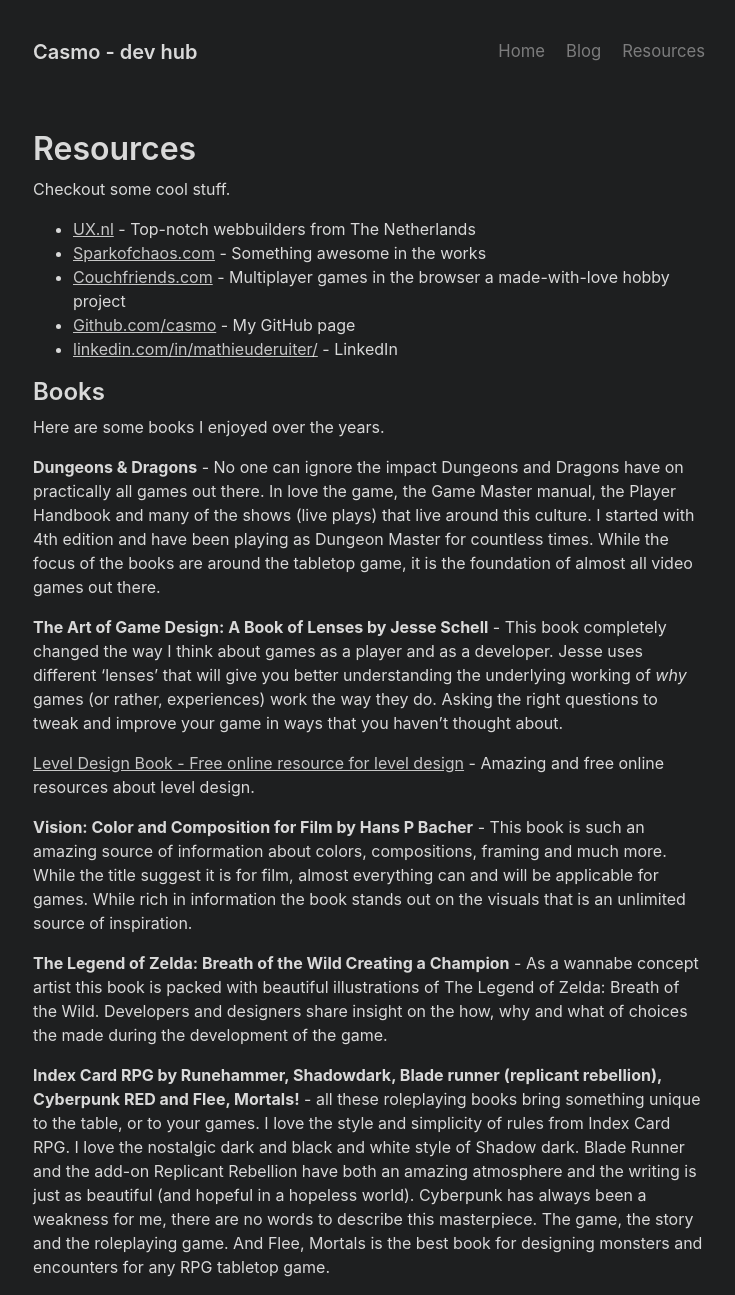
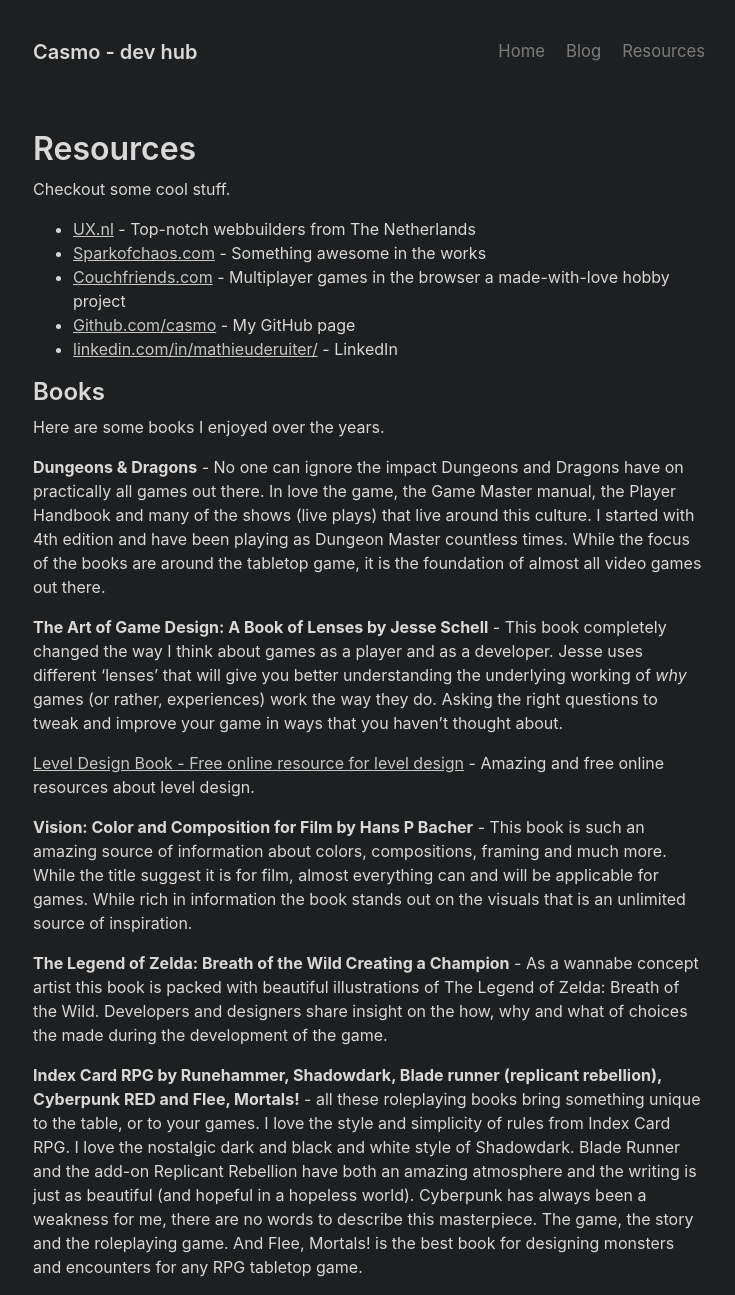
Before and after one commit to Casmo/casmo.github.io, a Jekyll site: the page built from resources.md, in a window 1280 px wide. Shown: the whole page, without its empty margins (271-1006 px from the left). Built offline with Jekyll 4.4.1, drawn with Linux system fonts in a browser that asks for light colours.

Commit message:
Update resources.md

```diff
--- a/resources.md
+++ b/resources.md
@@ -17,7 +17,7 @@
 
 Here are some books I enjoyed over the years.
 
-<strong>Dungeons & Dragons</strong> - No one can ignore the impact Dungeons and Dragons have on practically all games out there. In love the game, the Game Master manual, the Player Handbook and many of the shows (live plays) that live around this culture. I started with 4th edition and have been playing as Dungeon Master for countless times. While the focus of the books are around the tabletop game, it is the foundation of almost all video games out there.
+<strong>Dungeons & Dragons</strong> - No one can ignore the impact Dungeons and Dragons have on practically all games out there. In love the game, the Game Master manual, the Player Handbook and many of the shows (live plays) that live around this culture. I started with 4th edition and have been playing as Dungeon Master countless times. While the focus of the books are around the tabletop game, it is the foundation of almost all video games out there.
 
 <strong>The Art of Game Design: A Book of Lenses by Jesse Schell</strong> - This book completely changed the way I think about games as a player and as a developer. Jesse uses different 'lenses' that will give you better understanding the underlying working of *why* games (or rather, experiences) work the way they do. Asking the right questions to tweak and improve your game in ways that you haven't thought about.
 
@@ -27,4 +27,4 @@
 
 <strong>The Legend of Zelda: Breath of the Wild Creating a Champion</strong> - As a wannabe concept artist this book is packed with beautiful illustrations of The Legend of Zelda: Breath of the Wild. Developers and designers share insight on the how, why and what of choices the made during the development of the game.
 
-<strong>Index Card RPG by Runehammer, Shadowdark, Blade runner (replicant rebellion), Cyberpunk RED and Flee, Mortals!</strong> - all these roleplaying books bring something unique to the table, or to your games. I love the style and simplicity of rules from Index Card RPG. I love the nostalgic dark and black and white style of Shadow dark. Blade Runner and the add-on Replicant Rebellion have both an amazing atmosphere and the writing is just as beautiful (and hopeful in a hopeless world). Cyberpunk has always been a weakness for me, there are no words to describe this masterpiece. The game, the story and the roleplaying game. And Flee, Mortals is the best book for designing monsters and encounters for any RPG tabletop game.
+<strong>Index Card RPG by Runehammer, Shadowdark, Blade runner (replicant rebellion), Cyberpunk RED and Flee, Mortals!</strong> - all these roleplaying books bring something unique to the table, or to your games. I love the style and simplicity of rules from Index Card RPG. I love the nostalgic dark and black and white style of Shadowdark. Blade Runner and the add-on Replicant Rebellion have both an amazing atmosphere and the writing is just as beautiful (and hopeful in a hopeless world). Cyberpunk has always been a weakness for me, there are no words to describe this masterpiece. The game, the story and the roleplaying game. And Flee, Mortals! is the best book for designing monsters and encounters for any RPG tabletop game.
```
